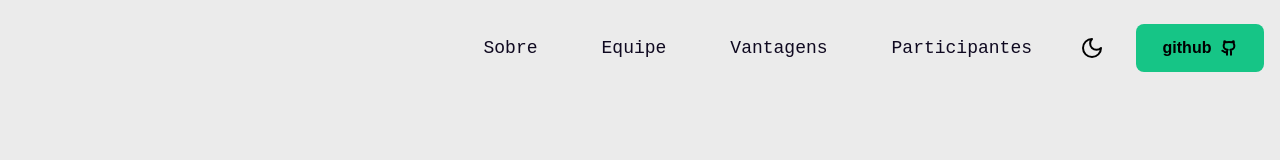
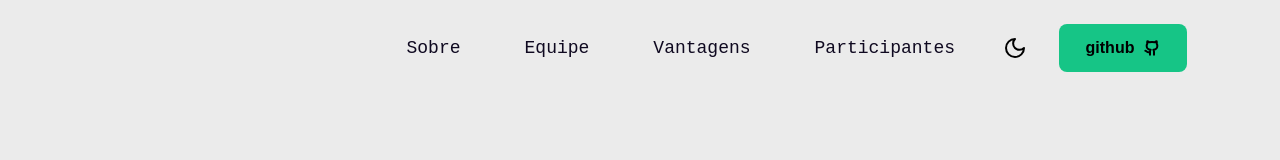
Before and after one commit to Projeto-FrontEnd-Fusion/portifolio-colaborativo-codewizard-tigerscode, a React (Vite) app: page / in a window 1280 px wide. Shown: the top 160 px of the page. Built offline with nearby package versions, Linux system fonts and the light colour scheme; a web font is replaced by a local one.

Commit message:
feat: add icons on sidebar menu

```diff
--- a/src/components/hero/components/header.jsx
+++ b/src/components/hero/components/header.jsx
@@ -13,7 +13,7 @@ const Header = () => {
 
   return (
     <>
-      <header className="flex h-24 items-center justify-between px-4 lg:flex-row-reverse lg:justify-start lg:gap-8">
+      <header className="flex h-24 items-center justify-between px-4 md:px-[93px] lg:flex-row-reverse lg:justify-start lg:gap-8">
         <GitButton primary />
 
         <div className="flex items-center justify-center gap-3">
@@ -32,7 +32,7 @@ const Header = () => {
       </header>
 
       {open && (
-        <section className="lg:hidden fixed right-0 h-[100vh] w-[90vw] max-w-md bg-black p-10 shadow-lg dark:bg-primary">
+        <section className="fixed right-0 z-50 h-[100vh] w-[90vw] max-w-md bg-black p-10 shadow-lg lg:hidden dark:bg-primary">
           <div className="mb-5 flex items-center justify-between">
             <h1 className="font-title text-xl text-white-one">
               Frontend Fusion
@@ -44,7 +44,7 @@ const Header = () => {
               <LuX size={24} />
             </button>
           </div>
-          <Menu />
+          <Menu hasIcons />
         </section>
       )}
     </>
```
